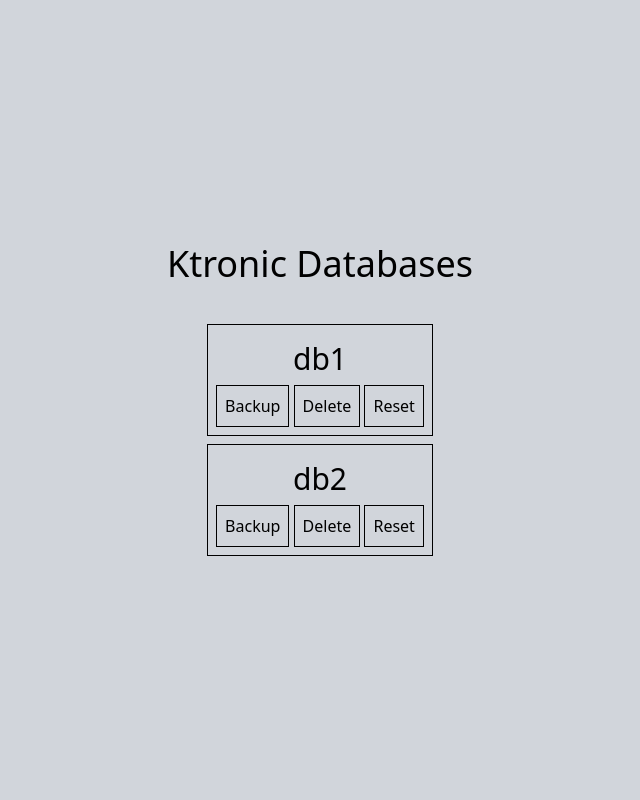
After one commit to tina-catalina/Ktronics, a Flask app: page /db/preview in a window 1280 px wide. The commit adds this page. Shown: the whole page, without its empty margins (320-960 px from the left). Run offline with Flask 3, Linux system fonts and the light colour scheme; some libraries are stand-ins or nearby versions.

Commit message:
[FEAT]: Agregada la version inicial de la pagina de gestion de databases

```diff
--- a/app/__init__.py
+++ b/app/__init__.py
@@ -1,8 +1,11 @@
 from flask import Flask
 from .modules.auth import auth
+from .modules.db import db
 
 def create_app():
     app = Flask(__name__, template_folder="templates")
     app.register_blueprint(auth)
+    app.register_blueprint(db)
+
 
     return app
--- a/app/modules/auth/__init__.py
+++ b/app/modules/auth/__init__.py
@@ -1,5 +1,5 @@
 from flask import Blueprint
 
-auth = Blueprint('signup', __name__, url_prefix="/auth", template_folder="templates")
+auth = Blueprint('auth', __name__, url_prefix="/auth", template_folder="templates")
 
 from . import routes
--- /dev/null
+++ b/app/modules/db/__init__.py
@@ -0,0 +1,5 @@
+from flask import Blueprint
+
+db = Blueprint('db', __name__, url_prefix="/db", template_folder="templates")
+
+from . import routes
--- /dev/null
+++ b/app/modules/db/routes.py
@@ -0,0 +1,18 @@
+from flask import render_template, request
+from . import db
+
+@db.route("/preview", methods=['GET'])
+def preview():
+    dbArray =  [
+        {
+            'id' : 1,
+            'name': 'db1',
+
+        },
+        {
+            'id' : 2,
+            'name': 'db2',
+
+        }
+    ]
+    return render_template('manage.html', dbs=dbArray)
--- /dev/null
+++ b/app/modules/db/templates/manage.html
@@ -0,0 +1,31 @@
+<head>
+
+    <script src="https://cdn.tailwindcss.com"></script>
+    <script src="https://unpkg.com/htmx.org@1.9.12" integrity="sha384-ujb1lZYygJmzgSwoxRggbCHcjc0rB2XoQrxeTUQyRjrOnlCoYta87iKBWq3EsdM2" crossorigin="anonymous"></script>
+
+</head>
+
+<body>
+
+    <main class="block flex flex-col justify-center content-center h-full bg-gray-300">
+
+        <h1 class="self-center text-4xl text-black mb-10">Ktronic Databases</h1>
+        <!-- Lista de las dbs -->
+    <div name="dbs" class="flex flex-col gap-2 self-center" >
+        {% for db in dbs %}
+            <!-- db item component -->
+            <div key="{{ db['id'] }}"  class="border border-black border-solid p-2">
+                <!-- name -->
+                <p class="text-bold text-3xl text-center p-2" > {{ db['name'] }}</p>
+                <div name="buttons">
+                    <button class="border border-black border-solid p-2 hover:bg-white">Backup</button>
+                    <button class="border border-black border-solid p-2 hover:bg-white">Delete</button>
+                    <button class="border border-black border-solid p-2 hover:bg-white">Reset</button>
+                </div>
+            </div>
+        {% endfor %}
+    </div>
+
+    </main>
+
+</body>
```
Also changed, not shown: app/templates/index.html (+35 -6 lines), README.md, 2 other files.
